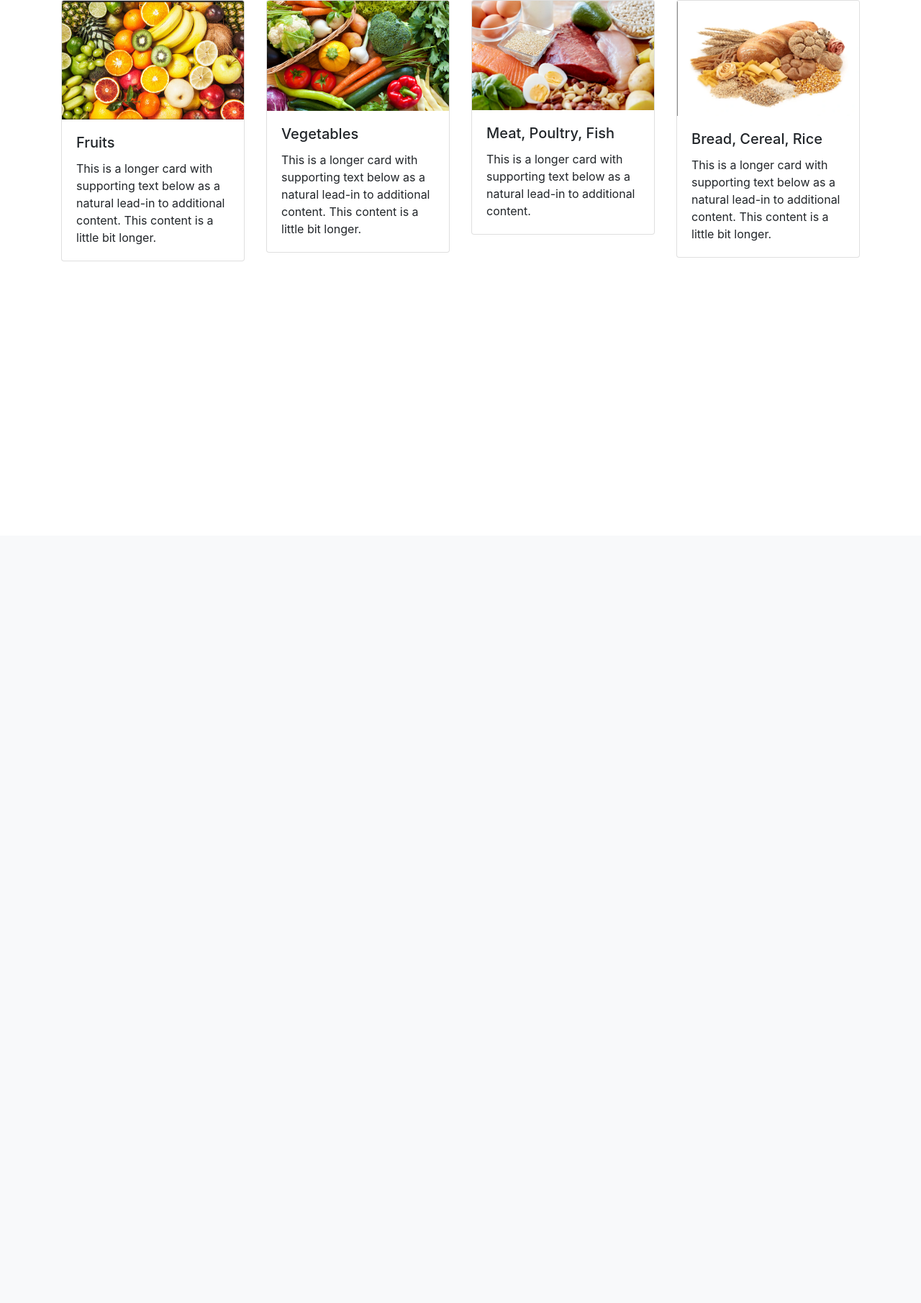
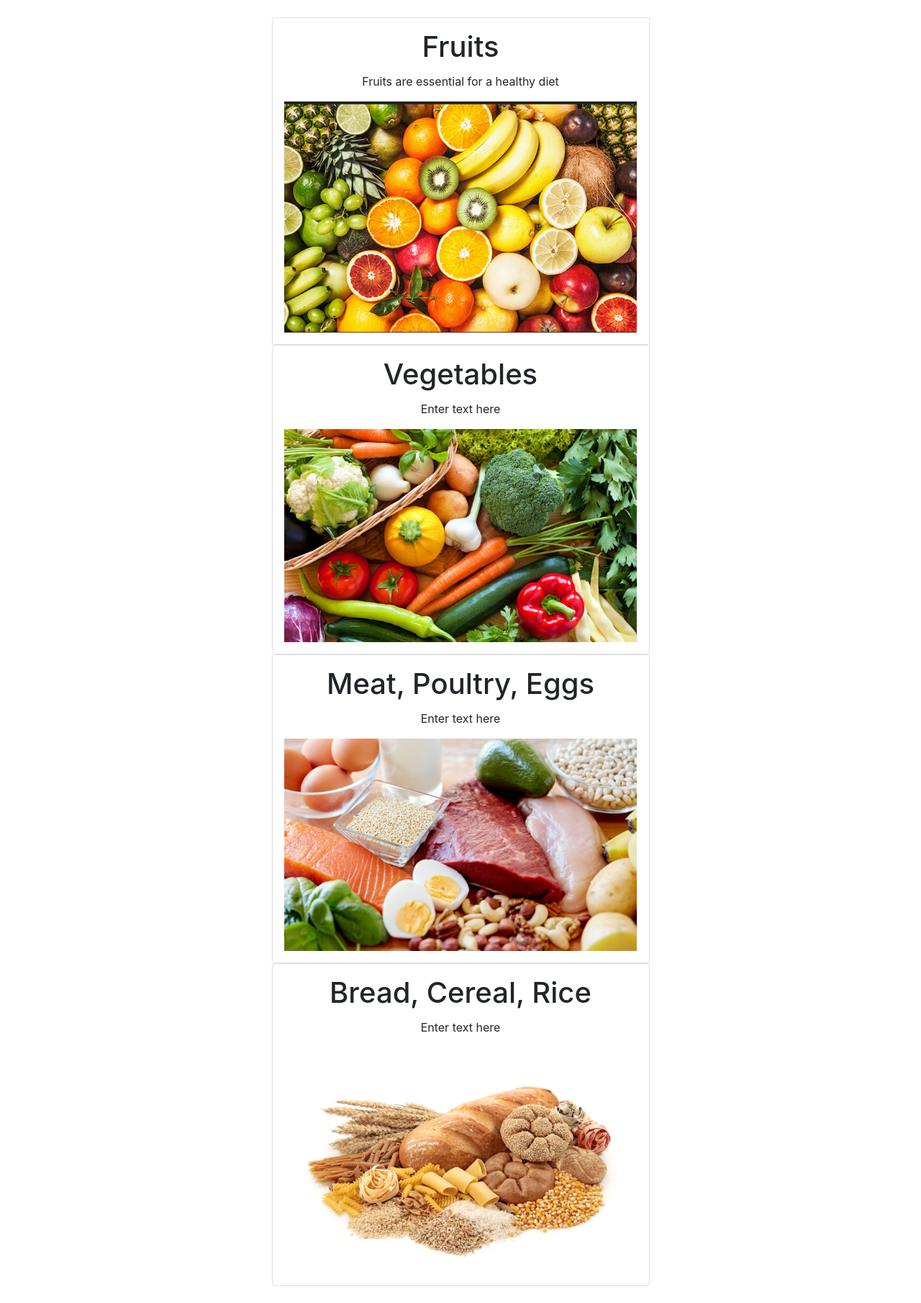
Before and after one commit to The-Loumir-Brothers/nutrition_value, a Django app: page /foods.html in a window 1280 px wide. Shown: the part 56-1866 px from the top of the page at 72% size. Before the commit the page ends 419 px from the top, so only its background shows below. Run offline with Django 5.2, Linux system fonts and the light colour scheme; some libraries are stand-ins or nearby versions.

Commit message:
fixed up the foods page so cards are one per row

```diff
--- a/myapp/templates/foods.html
+++ b/myapp/templates/foods.html
@@ -2,44 +2,94 @@
 {% block content %}
 
 {% load static %}
-<div class="row row-cols-1 row-cols-md-2 g-4">
-  <div class="col">
-    <div class="card">
-      <img src="{% static 'images/fruits.png'%}" class="card-img-top" alt="Fruits Image">
-      <div class="card-body">
-        <h5 class="card-title">Fruits</h5>
-        <p class="card-text">This is a longer card with supporting text below as a natural lead-in to additional content. This content is a little bit longer.</p>
+
+<div class="container py-4">
+  <div class="row g-0 align-items-center">
+    <div class="col-12 col-md-6 mx-auto">
+      <div class="card text-center p-3 d-flex align-items-center">
+        <h1 class="card-title Display-1">Fruits</h1>
+        <p class="card-text">Fruits are essential for a healthy diet</p>
+        <img src="{% static 'images/fruits.png' %}" class="img-fluid rounded-start" alt="Fruits Images">
       </div>
     </div>
   </div>
-  <div class="col">
-    <div class="card">
-      <img src="{% static 'images/vegetables.png'%}" class="card-img-top" alt="Vegetables Image">
-      <div class="card-body">
-        <h5 class="card-title">Vegetables</h5>
-        <p class="card-text">This is a longer card with supporting text below as a natural lead-in to additional content. This content is a little bit longer.</p>
+  <div class="row g-0 align-items-center">
+    <div class="col-12 col-md-6 mx-auto">
+      <div class="card text-center p-3 d-flex align-items-center">
+        <h1 class="card-title Display-1">Vegetables</h1>
+        <p class="card-text">Enter text here</p>
+        <img src="{% static 'images/vegetables.png' %}" class="img-fluid rounded-start" alt="Vegetables Images">
       </div>
     </div>
   </div>
-  <div class="col">
-    <div class="card">
-      <img src="{% static 'images/meat_poultry_fish.png'%}" class="card-img-top" alt="...">
-      <div class="card-body">
-        <h5 class="card-title">Meat, Poultry, Fish</h5>
-        <p class="card-text">This is a longer card with supporting text below as a natural lead-in to additional content.</p>
+  <div class="row g-0 align-items-center">
+    <div class="col-12 col-md-6 mx-auto">
+      <div class="card text-center p-3 d-flex align-items-center">
+        <h1 class="card-title Display-1">Meat, Poultry, Eggs</h1>
+        <p class="card-text">Enter text here</p>
+        <img src="{% static 'images/meat_poultry_fish.png' %}" class="img-fluid rounded-start" alt="Meat,Poultry,Eggs Image">
       </div>
     </div>
   </div>
-  <div class="col">
-    <div class="card">
-      <img src="{% static 'images/bread_poultry_rice.png'%}" class="card-img-top" alt="...">
-      <div class="card-body">
-        <h5 class="card-title">Bread, Cereal, Rice</h5>
-        <p class="card-text">This is a longer card with supporting text below as a natural lead-in to additional content. This content is a little bit longer.</p>
+  <div class="row g-0 align-items-center">
+    <div class="col-12 col-md-6 mx-auto">
+      <div class="card text-center p-3 d-flex align-items-center">
+        <h1 class="card-title Display-1">Bread, Cereal, Rice</h1>
+        <p class="card-text">Enter text here</p>
+        <img src="{% static 'images/bread_cereal_rice.png' %}" class="img-fluid rounded-start" alt="Bread,Cereal,Rice">
       </div>
     </div>
   </div>
 </div>
+
+
+
+
+
+
+
+
+
+<!--<div class="row row-cols-4 g-4">-->
+<!--  <div class="row">-->
+<!--    <div class="card">-->
+<!--      <img src="{% static 'images/fruits.png'%}" class="card-img-bottom" alt="Fruits Image">-->
+<!--      <div class="card-body">-->
+<!--        <h5 class="card-title">Fruits</h5>-->
+<!--        <p class="card-text">This is a longer card with supporting text below as a natural lead-in to additional content. This content is a little bit longer.</p>-->
+<!--      </div>-->
+<!--    </div>-->
+<!--  </div>-->
+<!--  <div class="row">-->
+<!--    <div class="card">-->
+<!--      <img src="{% static 'images/vegetables.png'%}" class="card-img-top" alt="Vegetables Image">-->
+<!--      <div class="card-body">-->
+<!--        <h5 class="card-title">Vegetables</h5>-->
+<!--        <p class="card-text">This is a longer card with supporting text below as a natural lead-in to additional content. This content is a little bit longer.</p>-->
+<!--      </div>-->
+<!--    </div>-->
+<!--  </div>-->
+<!--  <div class="row">-->
+<!--    <div class="card">-->
+<!--      <img src="{% static 'images/meat_poultry_fish.png'%}" class="card-img-top" alt="...">-->
+<!--      <div class="card-body">-->
+<!--        <h5 class="card-title">Meat, Poultry, Fish</h5>-->
+<!--        <p class="card-text">This is a longer card with supporting text below as a natural lead-in to additional content.</p>-->
+<!--      </div>-->
+<!--    </div>-->
+<!--  </div>-->
+<!--  <div class="row">-->
+<!--    <div class="card">-->
+<!--      <img src="{% static 'images/bread_cereal_rice.png'%}" class="card-img-top" alt="...">-->
+<!--      <div class="card-body">-->
+<!--        <h5 class="card-title">Bread, Cereal, Rice</h5>-->
+<!--        <p class="card-text">This is a longer card with supporting text below as a natural lead-in to additional content. This content is a little bit longer.</p>-->
+<!--      </div>-->
+<!--    </div>-->
+<!--  </div>-->
+<!--</div>-->
+
+
 {% endblock %}
 
 
```
Also changed, not shown: myapp/static/images/bread_cereal_rice.png (added), myapp/static/images/bread_poultry_rice.png (deleted).
